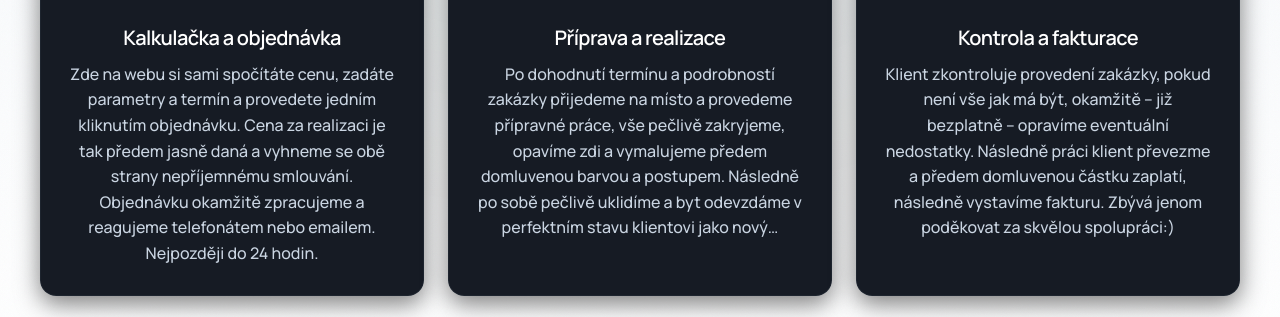
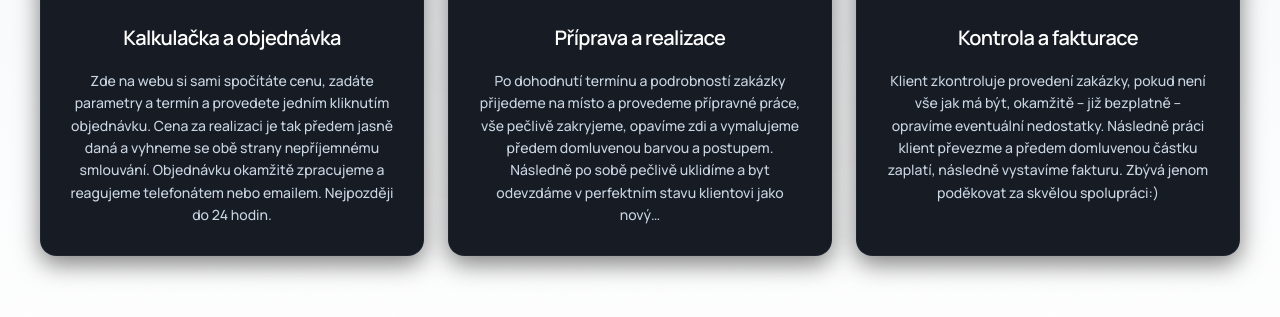
Before and after one commit to marelhott/new-web, a Next.js app: page / in a window 1280 px wide. Shown: the part 2423-2740 px from the top of the page. Built offline with nearby package versions, Linux system fonts and the light colour scheme; a web font is replaced by a local one.

Commit message:
Reduce font size and increase spacing in how-it-works section

```diff
--- a/src/app/pages/HomePage.tsx
+++ b/src/app/pages/HomePage.tsx
@@ -305,8 +305,8 @@ function HowItWorksSection() {
                   <div className="absolute inset-0" style={{ background: "linear-gradient(180deg, rgba(0,0,0,0.3), transparent 36%)" }} />
                 </div>
                 <div className="p-6 md:p-7 flex flex-col flex-1 text-center">
-                  <h3 className="mb-3 text-white" style={{ fontFamily: "Manrope, sans-serif", fontSize: "clamp(20px, 1.5vw, 28px)", fontWeight: 600, lineHeight: 1.2, letterSpacing: "-0.03em" }}>{step.title}</h3>
-                  <p className="font-sans flex-1 text-slate-300" style={{ fontSize: "16px", lineHeight: 1.6, fontFamily: "Manrope, sans-serif", fontWeight: 500 }}>{step.desc}</p>
+                  <h3 className="mb-5 text-white" style={{ fontFamily: "Manrope, sans-serif", fontSize: "clamp(20px, 1.5vw, 28px)", fontWeight: 600, lineHeight: 1.2, letterSpacing: "-0.03em" }}>{step.title}</h3>
+                  <p className="font-sans flex-1 text-slate-300" style={{ fontSize: "14px", lineHeight: 1.6, fontFamily: "Manrope, sans-serif", fontWeight: 500 }}>{step.desc}</p>
                 </div>
               </div>
             </Reveal>
```
